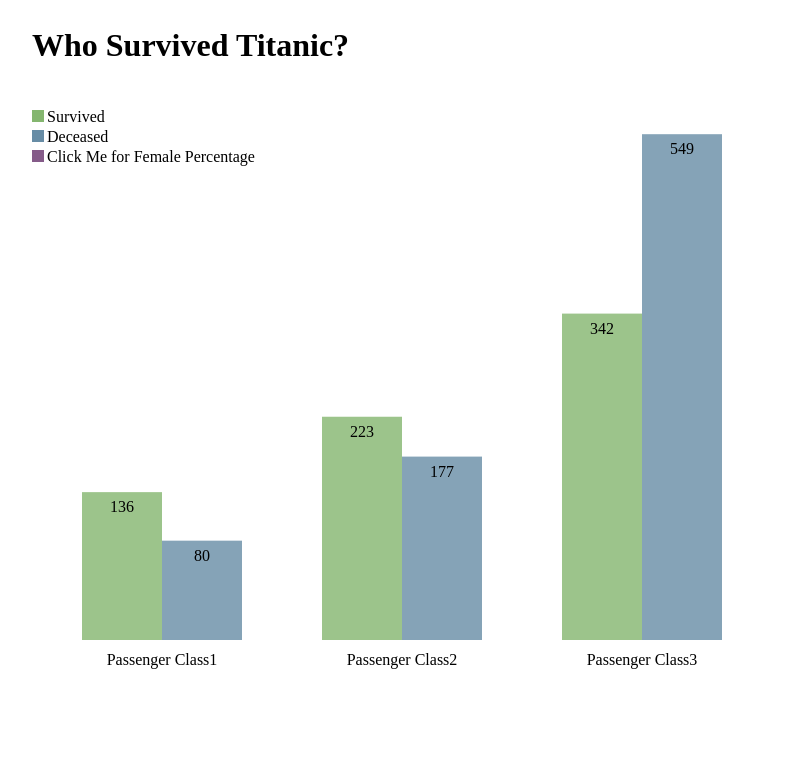
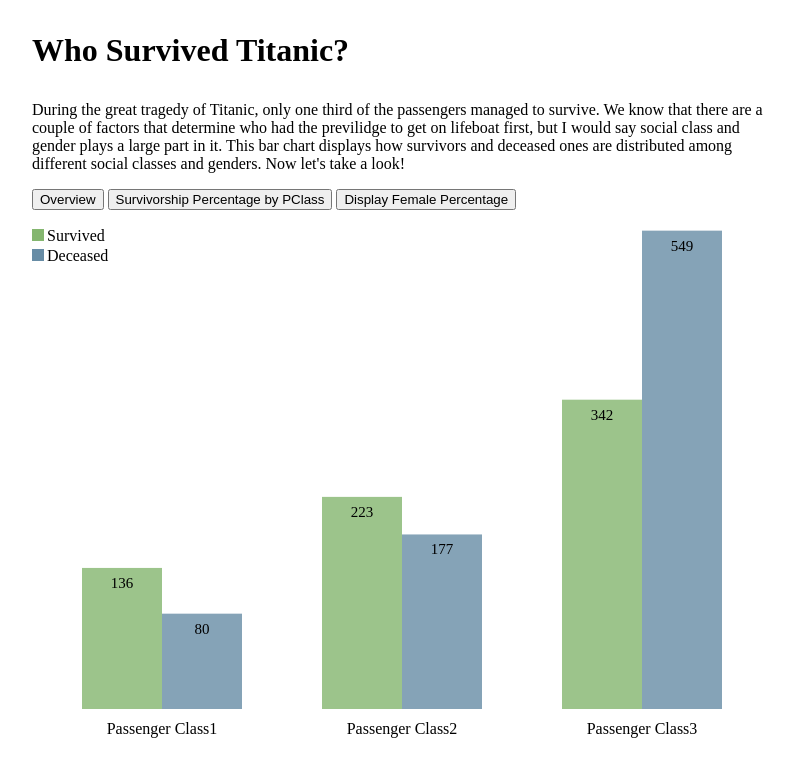
Before and after one commit to laurazhang127/laurazhang127.github.io, a plain HTML site: page index_2.html in a window 1280 px wide. Shown: the whole page, without its empty margins (6-800 px from the left). Drawn offline with nearby package versions, Linux system fonts and the light colour scheme.

Commit message:
Changed button style and events

```diff
--- a/index_2.html
+++ b/index_2.html
@@ -5,28 +5,46 @@
 		<script type="text/javascript" src="https://d3js.org/d3.v3.min.js"></script>
     	<script type="text/javascript" src="http://dimplejs.org/dist/dimple.v2.3.0.min.js"></script>
 		<style = type= "text/css">
-			h2{
+			div.button{
+				position: absolute;
 				padding-left: 30px;
+			}
+			div.title{
+				padding-left: 30px;
+				font-size: 2.0em;
 				text-align:left;
-				font-size: 2.0em;
+				font-weight: bold;
 			}
-
-			text {
-				font-size: 1.0em;
+			div.backgroudstory{
+				border-top-width: 10px;
+				width:750px;
+				text-align: left;
+				padding-left: 30px;
 			}
 		</style>
+		<div class = "title">
+			<p>
+			Who Survived Titanic?
+			</p>
+		</div>
+		<div class = "backgroudstory">
+			<p>
+			During the great tragedy of Titanic, only one third of the passengers managed to survive. We know that there are a couple of factors that determine who had the previlidge to get on lifeboat first, but I would say social class and gender plays a large part in it. This bar chart displays how survivors and deceased ones are distributed among different social classes and genders. Now let's take a look!
+			</p>
+		</div>
+		<div class = "button">
+			<button id = "Overview">Overview</button>
+			<button id = "Pclass">Survivorship Percentage by PClass</button>
+			<button id = "Female" onclick="display_gender">Display Female Percentage</button>
+		</div>
 		<script type="text/javascript">
 			function draw(data){
 				"use strict";
 				var margin = 30,
 					w = 900,
-					h = 550;
+					h = 520;
 
 			/* Add Header and Construct svg */
-
-				d3.select("body")
-				  .append("h2")
-				  .text('Who Survived Titanic?')
 
 				var svg = d3.select('body')
 					.append('svg')
@@ -69,7 +87,7 @@
 					.rollup(counts)
 					.entries(data)
 
-				/* Set scales and add axis */
+				/* Set height scale and add x labels */
 
 				var y_scale = d3.scale.linear()
 					.range([margin, h])
@@ -87,7 +105,7 @@
 					.style("text-anchor", "middle")
 					.text(function(d){return d;})
 
-				/* Create bars, append rectangles and texts */
+				/* Create bars, append rectangles and texts for people counts in different passenger class*/
 
 				var bar = svg.selectAll("g")
 						.data(nested_data)
@@ -133,7 +151,7 @@
 							.text(function(d){
 								return d.values['live'];})
 							.style("text-anchor", "middle")
-							.attr("font-size", "11px")
+							.attr("font-size", "15px")
 							.attr("fill", "black")
 						d3.select(this).append("text")
 							.attr("x", function(d){
@@ -144,11 +162,9 @@
 								})
 							.text(function(d){return d.values['decease'];})
 							.style("text-anchor", "middle")
-							.attr("font-size", "11px")
+							.attr("font-size", "15px")
 							.attr("fill", "black")
 					   	});
-
-
 
 				/* add legend */
 
@@ -161,7 +177,7 @@
 				legend.append("rect")
 					.attr("x", margin)
 					.attr("y", function(d, i){
-						return (i+1)*20;
+						return (i+2)*20;
 						})
 					.attr("width", 12)
 					.attr("height", 12)
@@ -176,32 +192,21 @@
 				legend.append("text")
 					.attr("x", margin + 15)
 					.attr("y", function(d, i){
-						return i*20 + 32;
+						return i*20 + 52;
 						})
 					.text(function(d){
 						return d;
 						})
 
-				svg.append("rect")
-					.attr("x", margin)
-					.attr("y", 60)
-					.attr("width", 12)
-					.attr("height", 12)
-					.attr("fill", "#855b89")
-					.on("click", display_gender)
-
-				svg.append("text")
-					.text("Click Me for Female Percentage")
-					.attr("x", margin + 15)
-					.attr("y", 72)
-					.attr("color", "black")
-
+				/* Define function to display female percentage */
+				var format = d3.format(".0%")
 				function display_gender(){
-					var format = d3.format(".0%")
+					svg.selectAll(".percentage").remove()
 					bar.append("g")
 						.each(function(d){
 							var subelement = d3.select(this)
 							subelement.append("line")
+							  .attr("class", "percentage")
 							  .attr("x1", function(d){
 								return (3* d.key - 2) * 80;})
 							  .attr("x2", function(d){
@@ -217,6 +222,7 @@
 						 	  .style("stroke-dasharray","5,5")
 
 						 	subelement.append("text")
+						 		.attr("class", "percentage")
 						 		.attr("x", function(d){
 									return (3* d.key - 1.5) * 80;})
 								.attr("y", function(d){
@@ -228,8 +234,11 @@
 									return format(femaper);
 									})
 								.attr("fill", "black")
+								.style("font-size", "15px")
+
 							var subelement2 = d3.select(this)
 							subelement2.append("line")
+							  .attr("class", "percentage")
 							  .attr("x1", function(d){
 								return (3* d.key - 1) * 80;})
 							  .attr("x2", function(d){
@@ -244,6 +253,7 @@
 						 	  .attr("stroke-width", 1)
 						 	  .style("stroke-dasharray","5,5")
 						 	subelement2.append("text")
+						 		.attr("class", "percentage")
 						 		.attr("x", function(d){
 									return (3* d.key - 0.5) * 80;})
 								.attr("y", function(d){
@@ -255,8 +265,44 @@
 									return format(femaper);
 									})
 								.attr("fill", "black")
+								.style("font-size", "15px")
 						})
 					  }
+				function display_percentage(){
+					svg.selectAll(".percentage").remove()
+					bar.append("g")
+						.each(function(d){
+							d3.select(this).append("text")
+								.attr("class", "percentage")
+								.attr("x", function(d){
+								return 3* d.key * 80 -120;})
+								.attr("y", function(d){
+									return h + 40 - y_scale(d.values['live']);})
+								.text(function(d){
+									var perclass = d.values['live']/(d.values['live']+d.values['decease'])
+									return format(perclass) + " of Pclass" + d.key;
+								})
+								.style("font-size", "13px")
+								.attr("text-anchor", "middle")
+							d3.select(this).append("text")
+								.attr("class", "percentage")
+								.attr("x", function(d){
+								return 3* d.key * 80 - 40;})
+								.attr("y", function(d){
+									return h + 40 - y_scale(d.values['decease']);})
+								.text(function(d){
+									var perclass = d.values['decease']/(d.values['live']+d.values['decease'])
+									return format(perclass) + " of Pclass" + d.key;
+								})
+								.style("font-size", "13px")
+								.attr("text-anchor", "middle")
+						})
+				}
+				d3.select("#Female").on("click", display_gender)
+				d3.select("#Pclass").on("click", display_percentage)
+				d3.select("#Overview").on("click", function(){
+					svg.selectAll(".percentage").remove();
+				})
 				};
 			</script>
 		</head>
```
